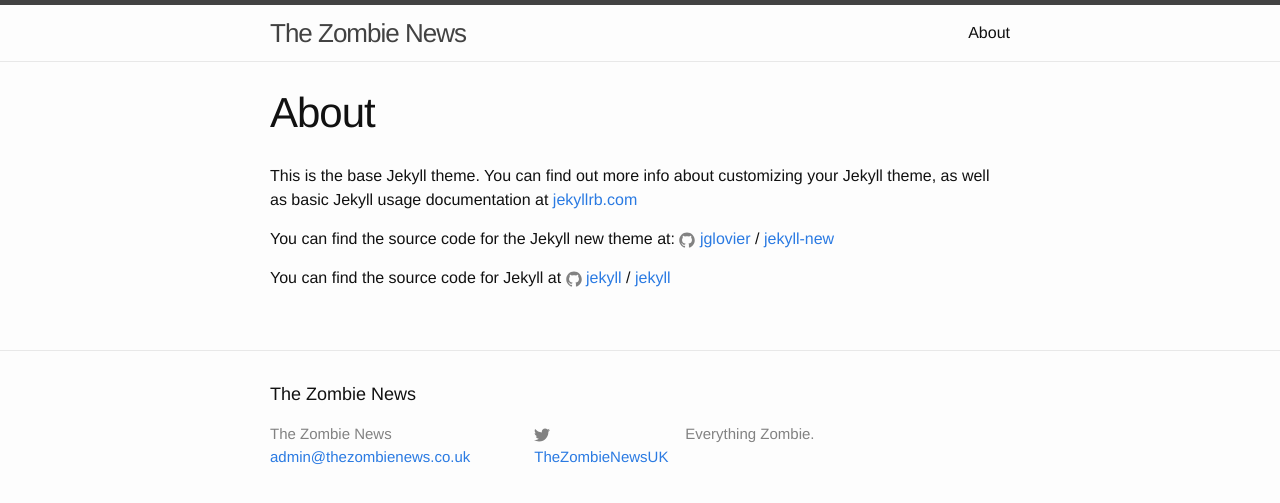
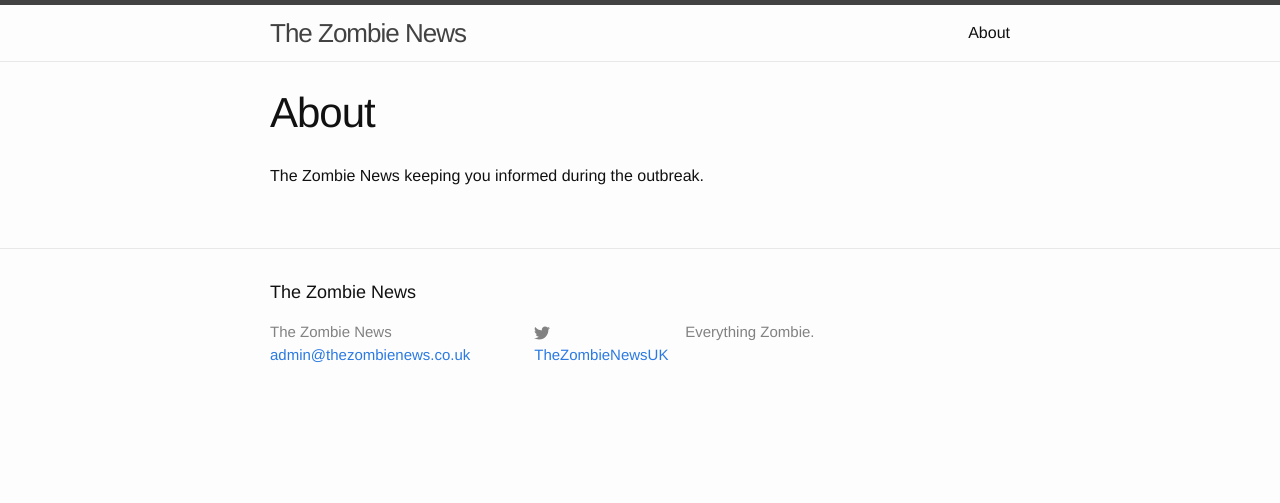
Before and after one commit to bubblepixel/bubblepixel.github.io, a Jekyll site: the page built from about.md, in a window 1280 px wide. Shown: the top 503 px of the page. Built offline with Jekyll 4.4.1, drawn with Linux system fonts in a browser that asks for light colours.

Commit message:
fix about

```diff
--- a/about.md
+++ b/about.md
@@ -4,12 +4,4 @@ title: About
 permalink: /about/
 ---
 
-This is the base Jekyll theme. You can find out more info about customizing your Jekyll theme, as well as basic Jekyll usage documentation at [jekyllrb.com](http://jekyllrb.com/)
-
-You can find the source code for the Jekyll new theme at:
-{% include icon-github.html username="jglovier" %} /
-[jekyll-new](https://github.com/jglovier/jekyll-new)
-
-You can find the source code for Jekyll at
-{% include icon-github.html username="jekyll" %} /
-[jekyll](https://github.com/jekyll/jekyll)
+The Zombie News keeping you informed during the outbreak.
```
